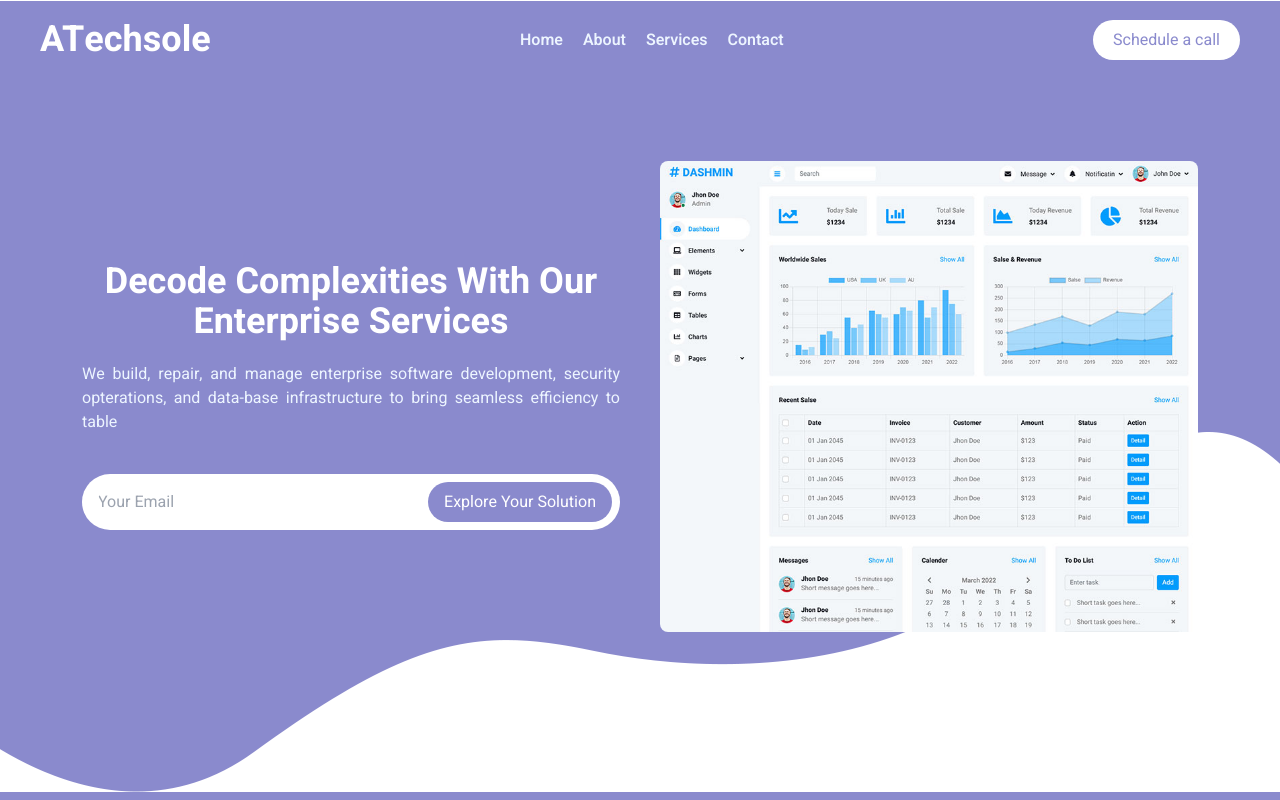
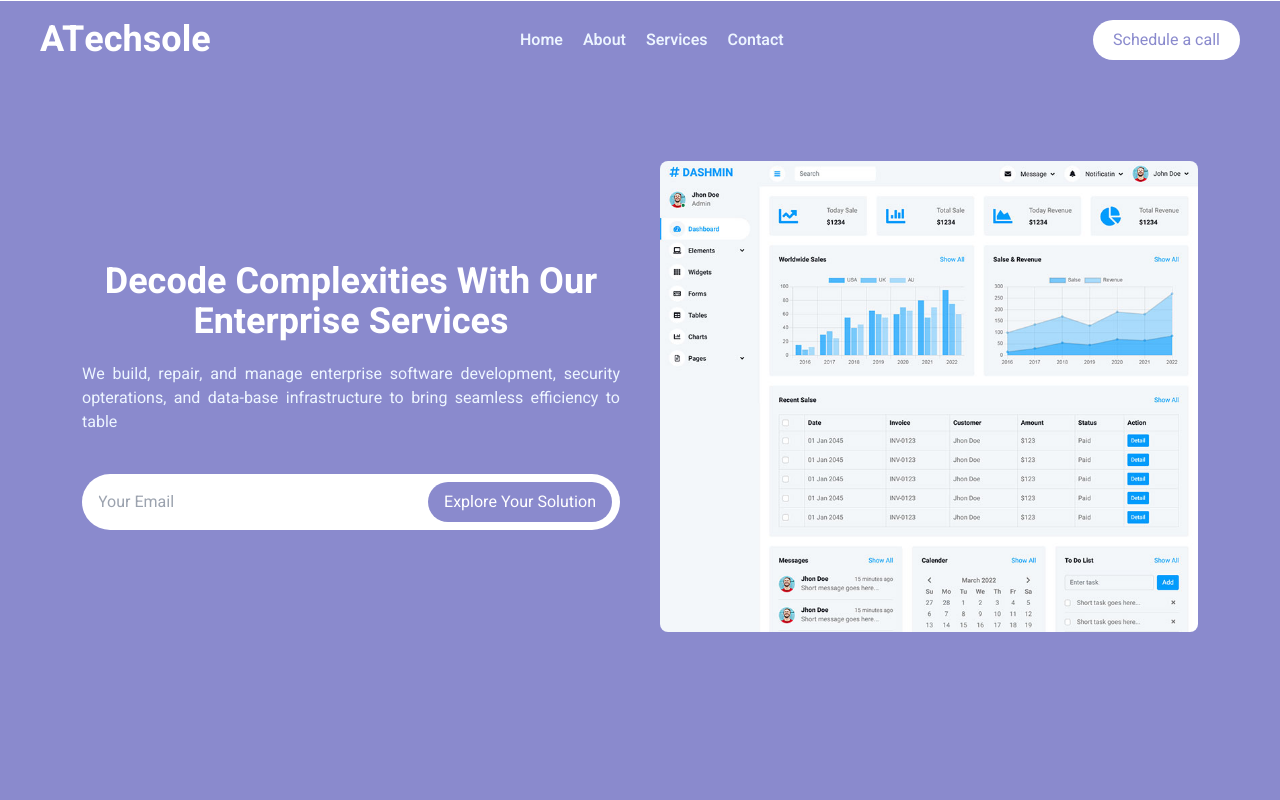
Before and after one commit to muazkhalid936/AtechSole, a React (Vite) app: page / in a window 1280 px wide. Shown: the top 800 px of the page. Built offline with nearby package versions, Linux system fonts and the light colour scheme.

Commit message:
Update index.css

```diff
--- a/src/index.css
+++ b/src/index.css
@@ -109,7 +109,7 @@
 }
 
 .hero-back {
-  background: url(./assets//bg-bottom.png) center bottom no-repeat;
+
   background-color: rgba(22, 22, 156, 0.5);
 }
 
```
